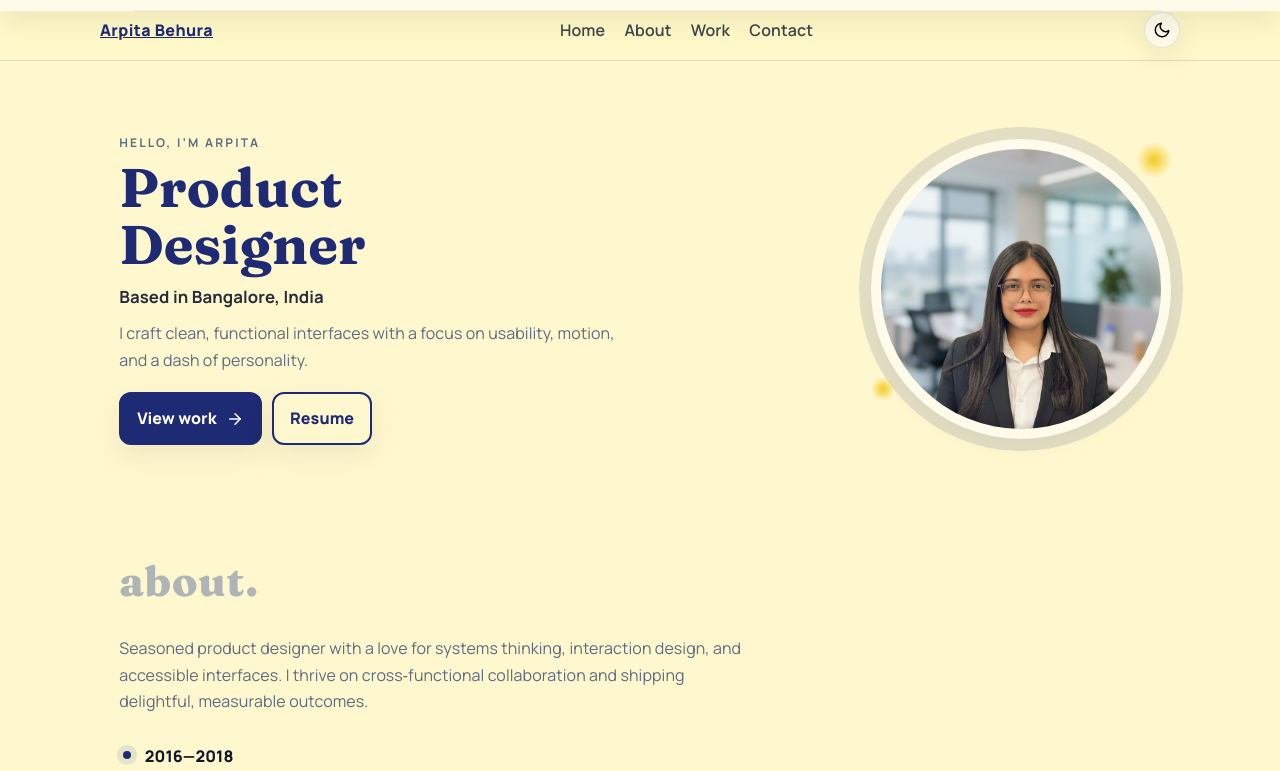
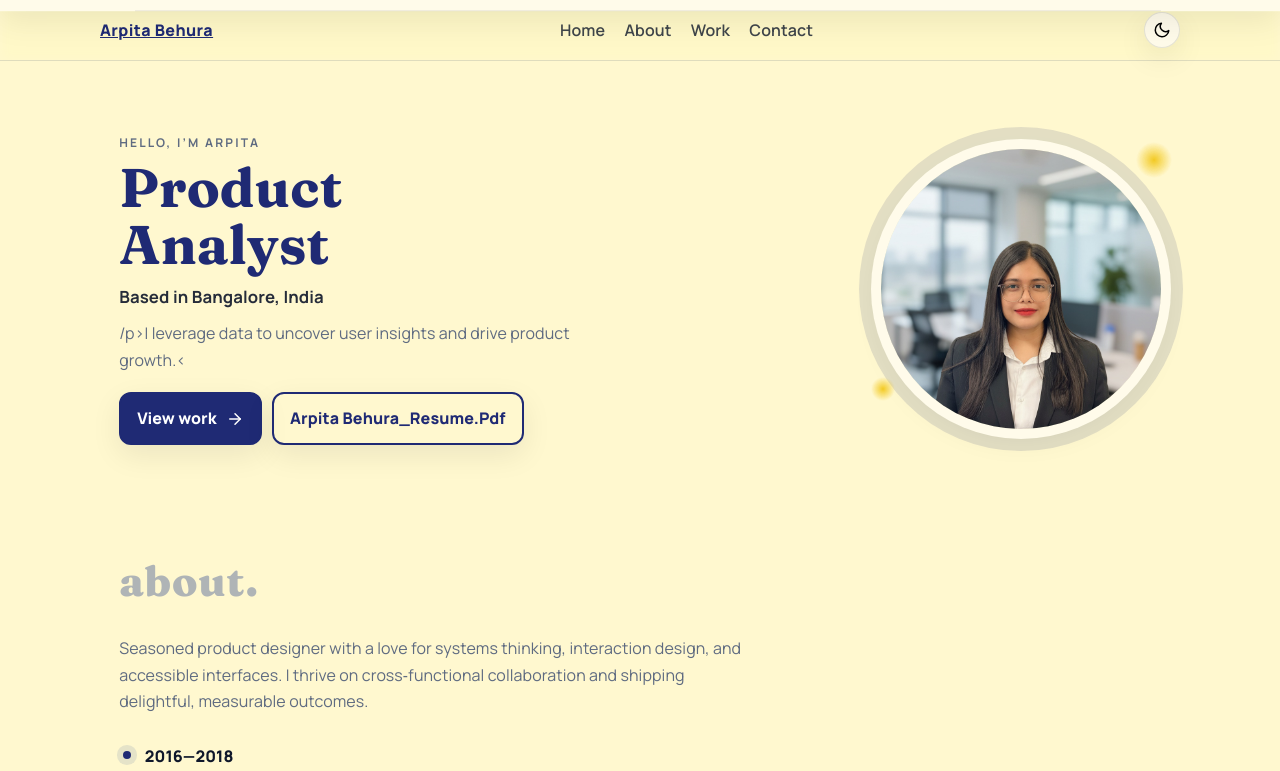
Before and after one commit to LisaAlGaib/personal-website, a plain HTML site: page index.html in a window 1280 px wide. Shown: the top 771 px of the page. Drawn offline with Linux system fonts and the light colour scheme.

Commit message:
Update index.html
changed about and added resume

```diff
--- a/index.html
+++ b/index.html
@@ -173,14 +173,14 @@
       <div class="hero-grid">
         <div>
           <div class="eyebrow">Hello, I’m Arpita</div>
-          <h1>Product<br/>Designer</h1>
+          <h1>Product<br/>Analyst</h1>
           <div class="subtitle">Based in Bangalore, India</div>
-          <p class="lead">I craft clean, functional interfaces with a focus on usability, motion, and a dash of personality.</p>
+          <p class="lead">/p>I leverage data to uncover user insights and drive product growth.<
           <div style="display:flex; gap:.6rem; align-items:center;">
             <a class="btn" href="#work">View work
               <svg width="18" height="18" viewBox="0 0 24 24" fill="none" stroke="currentColor" stroke-width="2" stroke-linecap="round" stroke-linejoin="round" aria-hidden="true"><path d="M5 12h14"/><path d="m12 5 7 7-7 7"/></svg>
             </a>
-            <a class="btn secondary" href="#" download>Resume</a>
+            <a class="btn secondary" href="#" download>Arpita Behura_Resume.Pdf</a>
           </div>
         </div>
         <div class="portrait-wrap">
```
